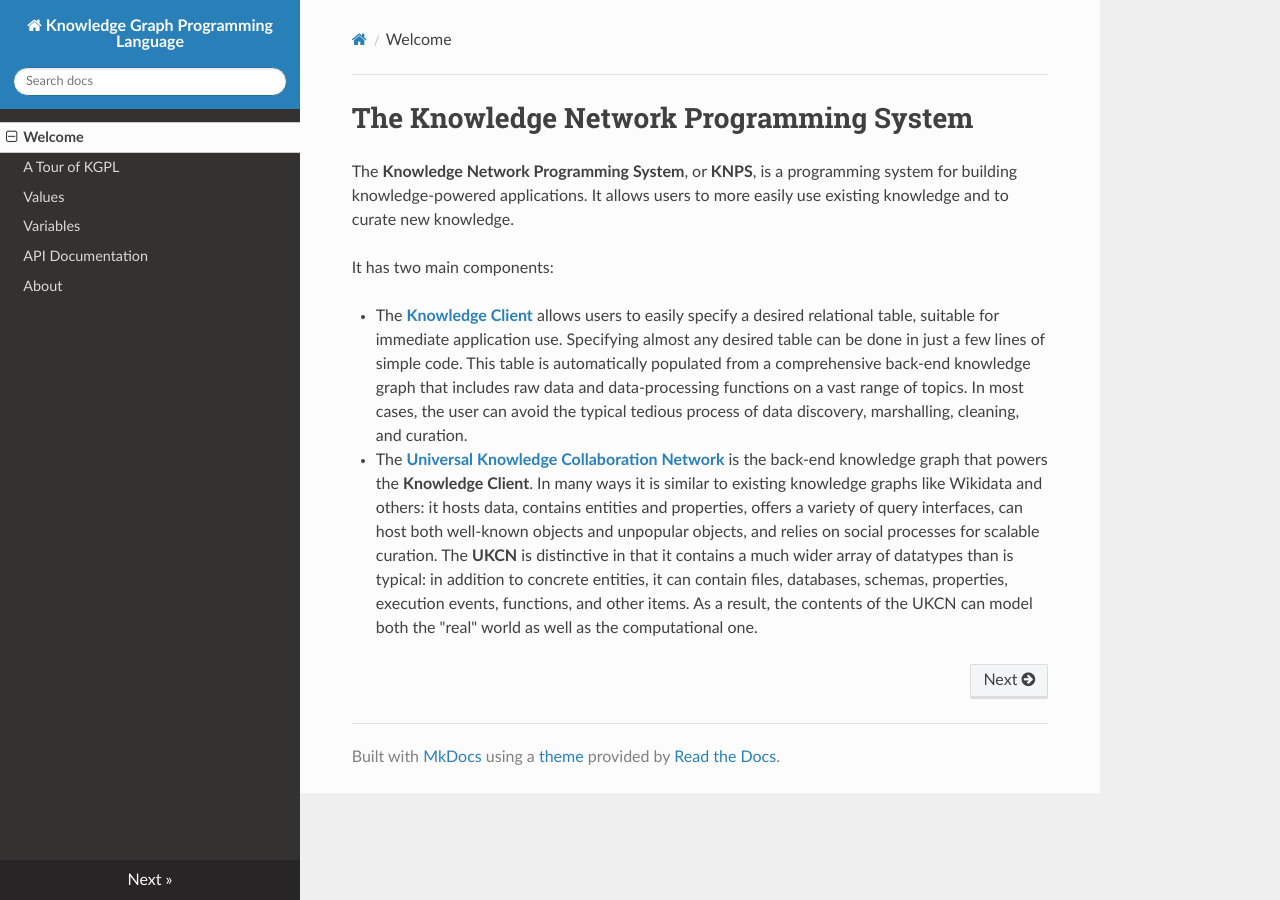
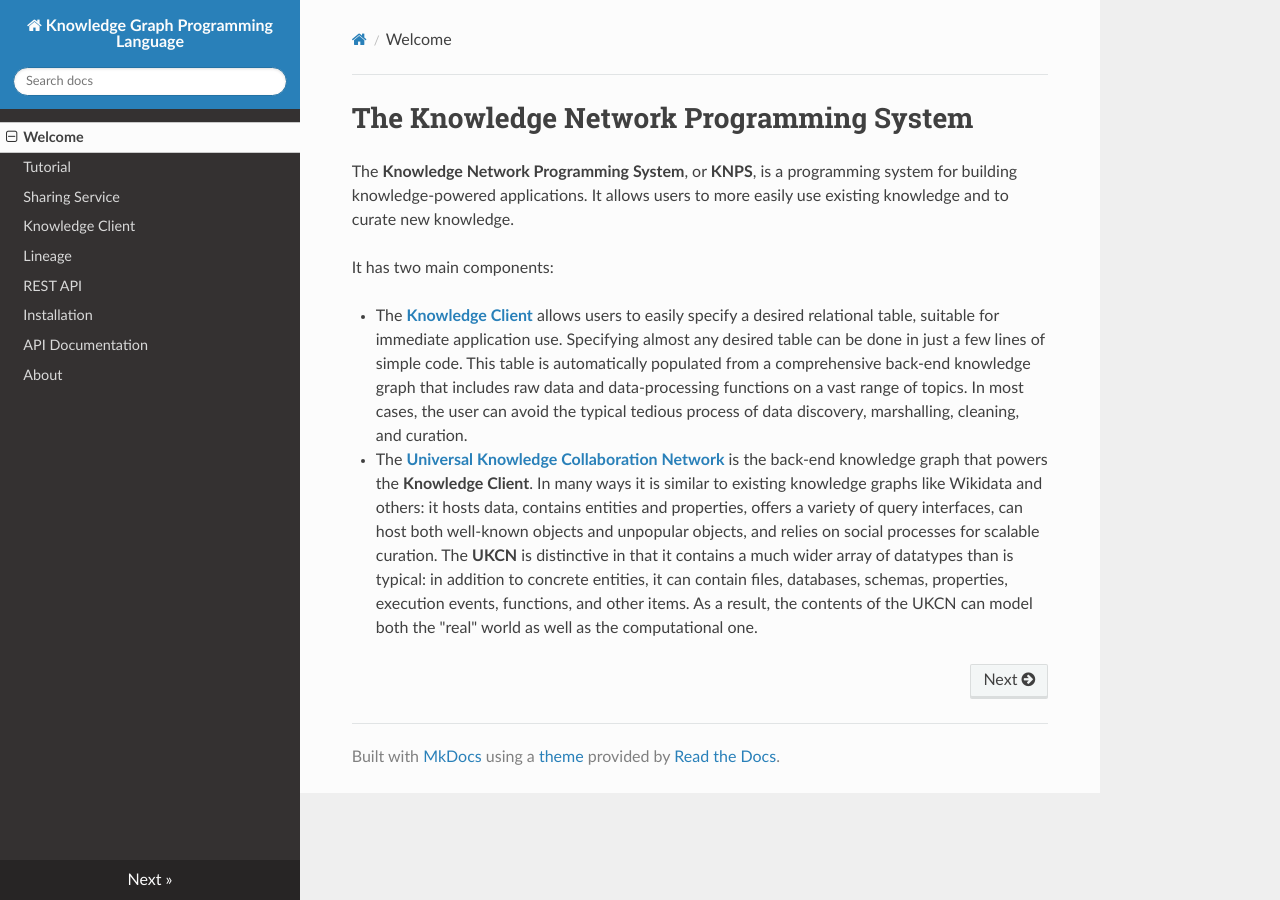
Before and after one commit to mikecafarella/KNP, an MkDocs documentation site: the page built from docs/index.md, in a window 1280 px wide. Built offline with MkDocs 1.6.1, drawn with Linux system fonts in a browser that asks for light colours; nearby versions of some CDN libraries.

Commit message:
Update docs config

```diff
--- a/mkdocs.yml
+++ b/mkdocs.yml
@@ -1,9 +1,12 @@
 site_name: Knowledge Graph Programming Language
 nav:
   - Welcome: index.md
-  - A Tour of KGPL: tour.md
-  - Values: values.md
-  - Variables: variables.md
+  - Tutorial: tutorial.md
+  - Sharing Service: sharingservice.md
+  - Knowledge Client: knowledgeclient.md
+  - Lineage: lineage.md
+  - REST API: restapi.md
+  - Installation: install.md
   - API Documentation: api.md
   - About: about.md
 theme: readthedocs
```
